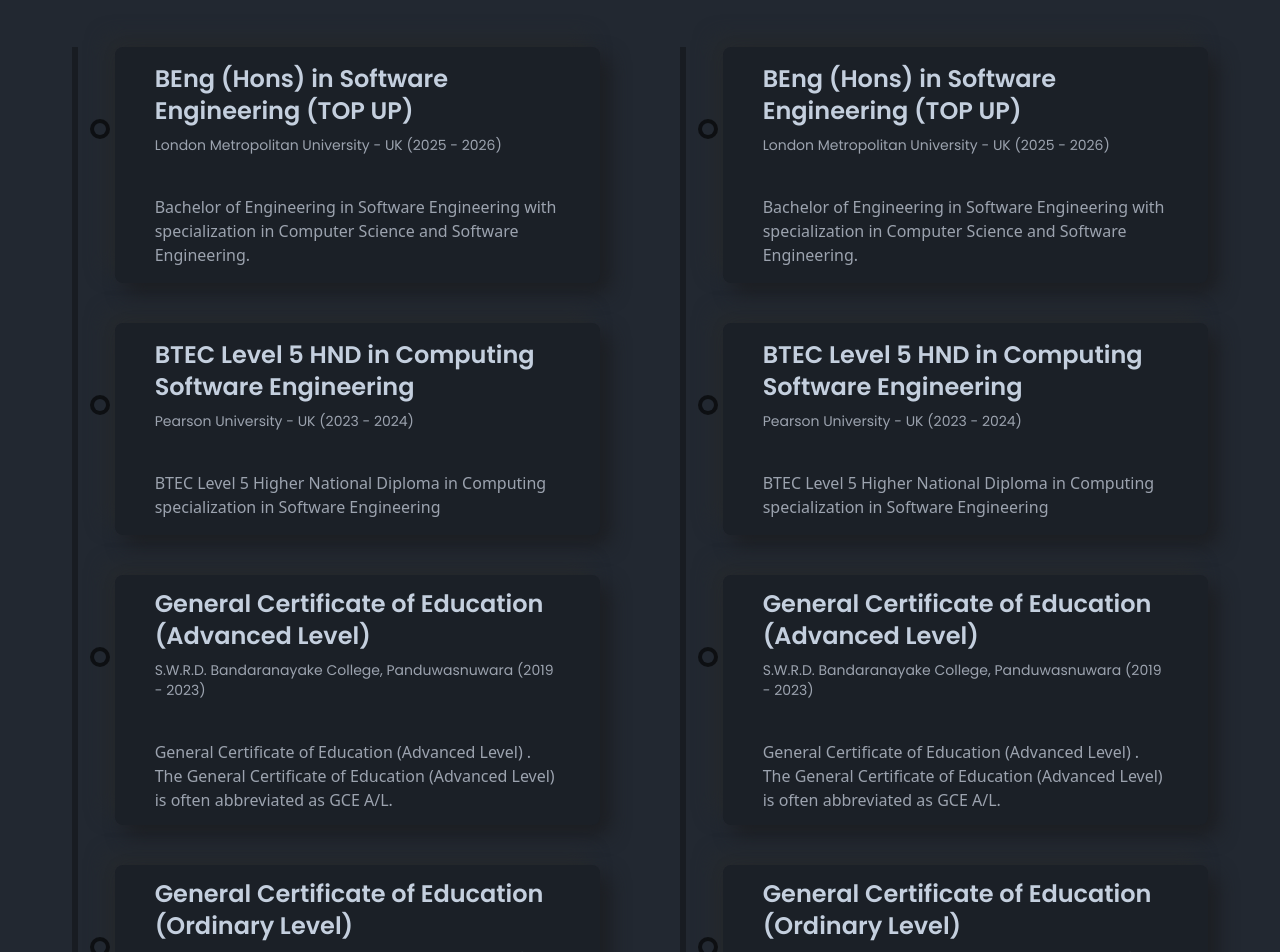
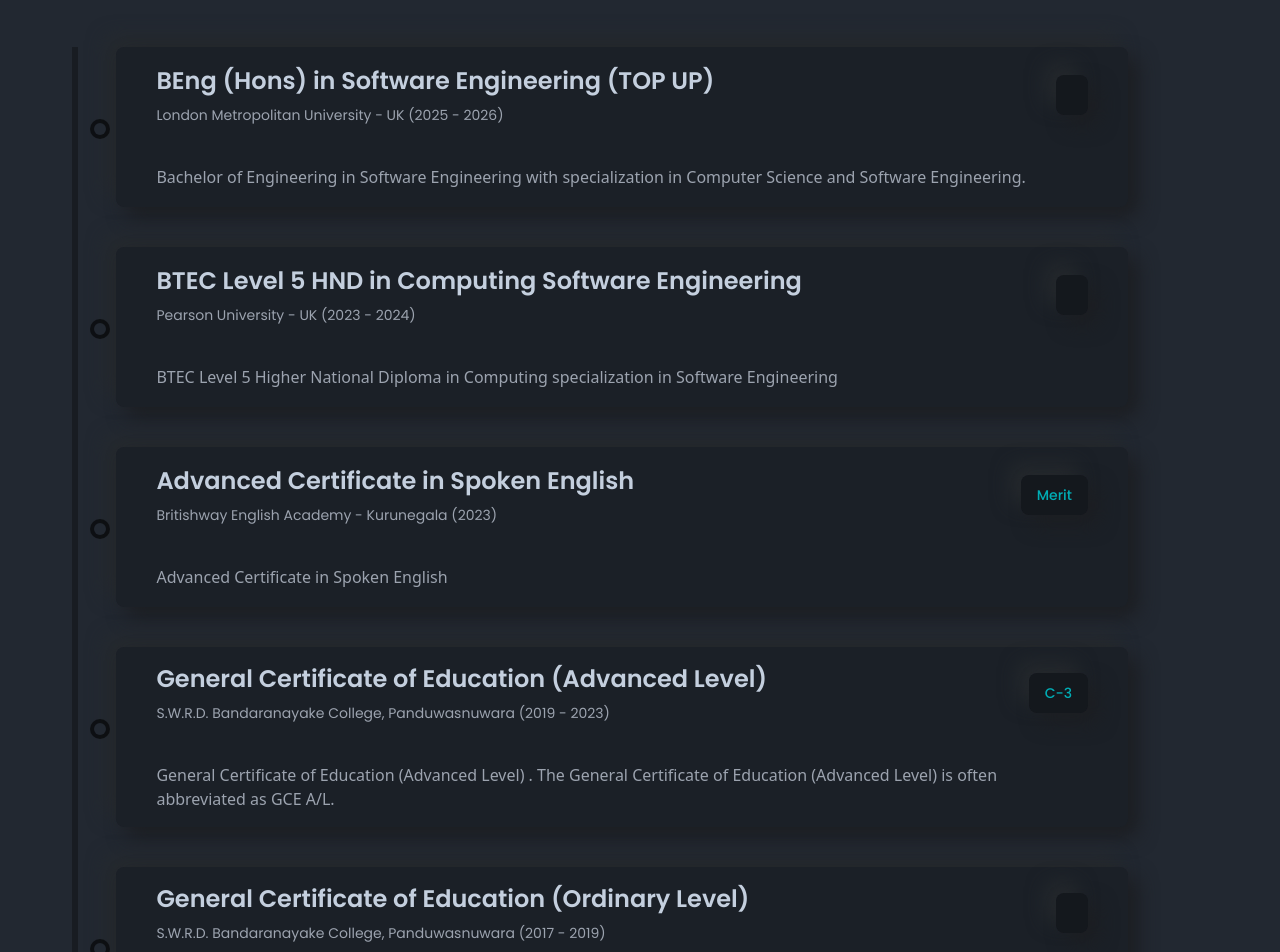
Before and after one commit to supunakalanka76/my-portfolio, a React (Create React App) app in the folder portfolio/: page / in a window 1280 px wide. Shown: the part 4240-5192 px from the top of the page. Built offline with nearby package versions, Linux system fonts and the light colour scheme.

Commit message:
update navbar

```diff
--- a/portfolio/src/components/navbar/Navbar.js
+++ b/portfolio/src/components/navbar/Navbar.js
@@ -18,7 +18,10 @@
         <img
         src={logo}
         alt="logo"
-        onClick={() => (window.location.href = 'http://localhost:3000/')}
+        onClick={() => {
+          window.location.href = 'home';
+          window.location.reload();
+        }}
         className='cursor-pointer' />
       </div>
       <div>
--- a/portfolio/src/components/projects/Projects.js
+++ b/portfolio/src/components/projects/Projects.js
@@ -34,8 +34,8 @@
             des='An Event Reminder is a notification tool that alerts users about upcoming events or deadlines, helping them stay organized and ensuring they don’t miss important dates.'
             src={event}
         />
-        <ProjectCard />
-        <ProjectCard />
+        {/* <ProjectCard />
+        <ProjectCard /> */}
       </div>
     </section>
   )
--- a/portfolio/src/components/resume/Achievement.js
+++ b/portfolio/src/components/resume/Achievement.js
@@ -15,18 +15,12 @@
         </div>
 
         <div className='mt-6 lgl:mt-14 w-full h-[1000px] border-l-[6px] border-bgBlack border-opacity-30 flex flex-col gap-10'>
-            <ResumeCard
-                title='BEng (Hons) in Software Engineering (TOP UP)'
-                subTitle='London Metropolitan University - UK (2025 - 2026)'
-                result=''
-                des='Bachelor of Engineering in Software Engineering with specialization in Computer Science and Software Engineering.'
-            />
 
             <ResumeCard
-                title='BTEC Level 5 HND in Computing Software Engineering'
-                subTitle='Pearson University - UK (2023 - 2024)'
-                result=''
-                des='BTEC Level 5 Higher National Diploma in Computing specialization in Software Engineering'
+                title='Advanced Certificate in Spoken English'
+                subTitle='Britishway English Academy - Kurunegala (2023 Feb - 2023 May)'
+                result='Merit'
+                des='Advanced Certificate in Spoken English'
             />
 
             <ResumeCard
@@ -45,7 +39,7 @@
         </div>
         </div>
         <div>
-            <div>
+            {/* <div>
                 <div className='mt-10 py-20 lgl:py-12 font-poppins'>
                     <p className='text-sm text-designColor tracking-[4px]'>Features</p>
                     <h2 className='text-3xl md:text-4xl font-bold'>Career Achievements</h2>
@@ -80,7 +74,7 @@
                     des='The Sri Lankan Ordinary Level (O-level) qualification in Sri Lanka, It is based on the Cambridge University Ordinary Level qualification.'
                 />
                 </div>
-            </div>
+            </div> */}
         </div>
     </motion.div>
   )
--- a/portfolio/src/components/resume/Education.js
+++ b/portfolio/src/components/resume/Education.js
@@ -30,6 +30,13 @@
             />
 
             <ResumeCard
+                title='Advanced Certificate in Spoken English'
+                subTitle='Britishway English Academy - Kurunegala (2023)'
+                result='Merit'
+                des='Advanced Certificate in Spoken English'
+            />
+
+            <ResumeCard
                 title='General Certificate of Education (Advanced Level)'
                 subTitle='S.W.R.D. Bandaranayake College, Panduwasnuwara (2019 - 2023)'
                 result='C-3'
@@ -39,13 +46,13 @@
             <ResumeCard
                 title='General Certificate of Education (Ordinary Level)'
                 subTitle='S.W.R.D. Bandaranayake College, Panduwasnuwara (2017 - 2019)'
-                result='A-1 B-2 C-6'
+                result=''
                 des='The Sri Lankan Ordinary Level (O-level) qualification in Sri Lanka, It is based on the Cambridge University Ordinary Level qualification.'
             />
         </div>
         </div>
         <div>
-            <div>
+            {/* <div>
                 <div className='mt-6 py-20 lgl:py-12 font-poppins'>
                     <p className='text-sm text-designColor tracking-[4px]'>2019 - Current</p>
                     <h2 className='text-3xl md:text-4xl font-bold'>Job Excellence</h2>
@@ -80,7 +87,7 @@
                     des='The Sri Lankan Ordinary Level (O-level) qualification in Sri Lanka, It is based on the Cambridge University Ordinary Level qualification.'
                 />
                 </div>
-            </div>
+            </div> */}
         </div>
     </motion.div>
   )
--- a/portfolio/src/components/resume/Experience.js
+++ b/portfolio/src/components/resume/Experience.js
@@ -14,7 +14,7 @@
             <h2 className='text-3xl md:text-4xl font-bold'>Job Experience</h2>
         </div>
 
-        <div className='mt-6 mb-10 lgl:mt-14 w-full h-[1000px] border-l-[6px] border-bgBlack border-opacity-30 flex flex-col gap-10'>
+        {/* <div className='mt-6 mb-10 lgl:mt-14 w-full h-[1000px] border-l-[6px] border-bgBlack border-opacity-30 flex flex-col gap-10'>
             <ResumeCard
                 title='BEng (Hons) in Software Engineering (TOP UP)'
                 subTitle='London Metropolitan University - UK (2025 - 2026)'
@@ -42,7 +42,7 @@
                 result='A-1 B-2 C-6'
                 des='The Sri Lankan Ordinary Level (O-level) qualification in Sri Lanka, It is based on the Cambridge University Ordinary Level qualification.'
             />
-        </div>
+        </div> */}
         </div>
     </motion.div>
   )
--- a/portfolio/src/components/resume/ResumeCard.js
+++ b/portfolio/src/components/resume/ResumeCard.js
@@ -21,9 +21,9 @@
                 </p>
             </div>
             <div>
-                {/* <p className='px-4 py-2 w-20 h-10 text-designColor bg-bgBlack bg-opacity-25 rounded-lg flex justify-center items-center shadow-shadowOne text-sm font-medium'>
+                <p className='px-4 py-2 w-25 h-10 text-designColor bg-bgBlack bg-opacity-25 rounded-lg flex justify-center items-center shadow-shadowOne text-sm font-medium'>
                     {result}
-                </p> */}
+                </p>
             </div>
         </div>
         <div>
```
